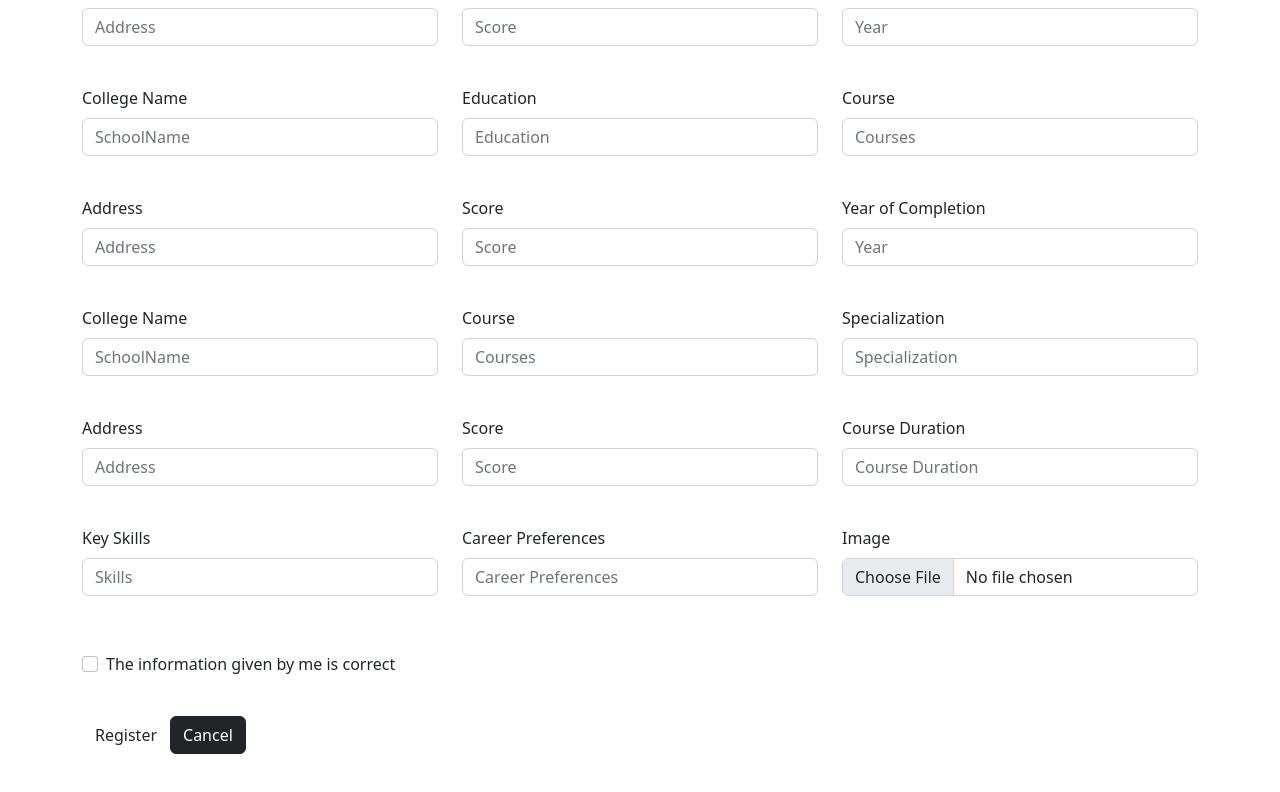
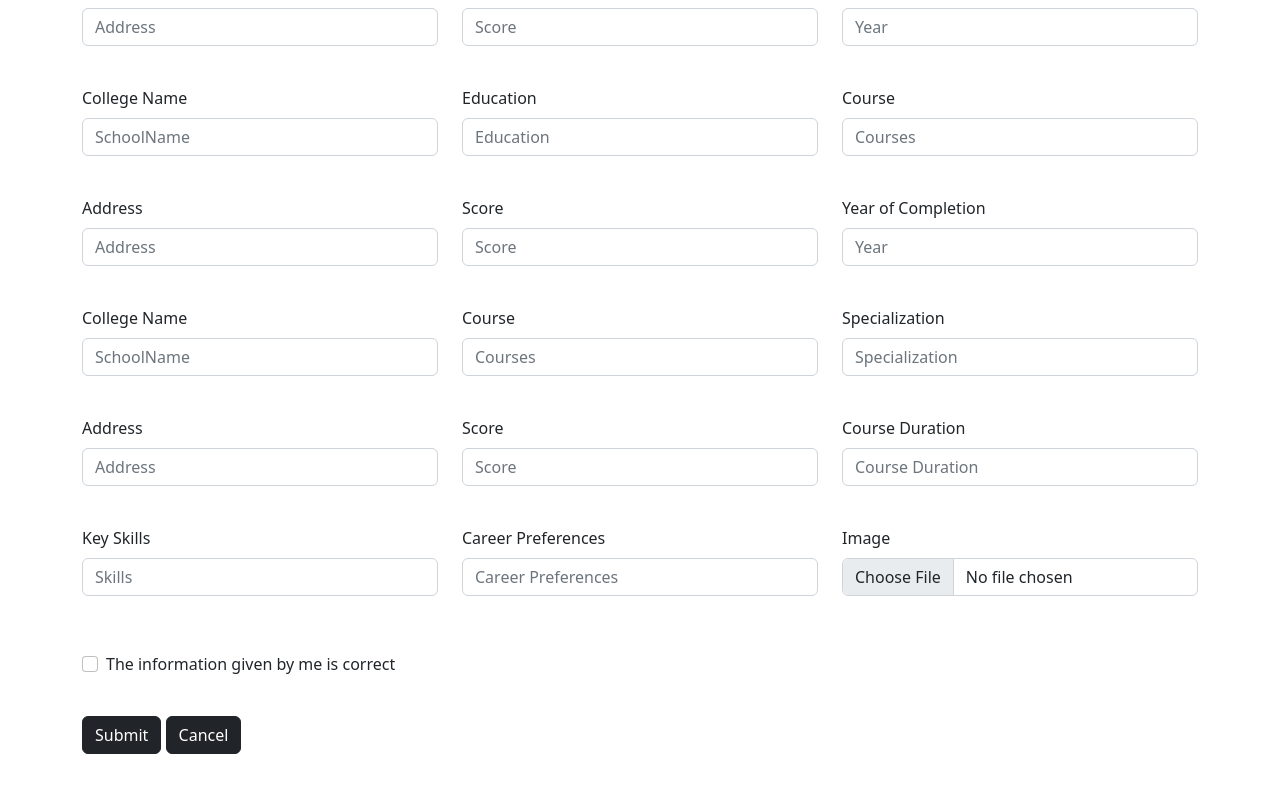
Before and after one commit to sb10122001k/PlacementManagementSystem, a React (Create React App) app in the folder frontend/: page /StudentRegister in a window 1280 px wide. Shown: the part 962-1754 px from the top of the page. Built offline with nearby package versions, Linux system fonts and the light colour scheme.

Commit message:
StudentRegister.js

```diff
--- a/frontend/src/components/StudentRegister.js
+++ b/frontend/src/components/StudentRegister.js
@@ -1,58 +1,16 @@
 import React, { Component } from 'react';
 import { Form, Row, Col, Button, InputGroup } from 'react-bootstrap'
-import * as yup from "yup";
-import { Formik } from 'formik'
 
 
 
 
 
-const schema = yup.object().shape({
-  firstName: yup.string().required(),
-  lastName: yup.string().required(),
-  username: yup.string().required(),
-  city: yup.string().required(),
-  state: yup.string().required(),
-  zip: yup.string().required(),
-  file: yup.mixed().required(),
-  terms: yup.bool().required().oneOf([true], 'terms must be accepted'),
-});
+const StudentRegister = () => {
+  return (
 
-
-const StudentRegister = () => {
-
- async function registerStudent(e){
-  console.log("Student Register")
- }
-
-
-  return (
-    <Formik
-      validationSchema={schema}
-      onSubmit={console.log}
-      initialValues={{
-        firstName: '',
-        lastName: '',
-        username: '',
-        city: '',
-        state: '',
-        zip: '',
-        file: null,
-        terms: false,
-      }}
-    >
-      {({
-        handleSubmit,
-        handleChange,
-        handleBlur,
-        values,
-        touched,
-        isValid,
-        errors,
-      }) => (
-        <Form onSubmit={registerStudent}>
+        <Form>
           <br></br>
-          <h1 className="container text-center">Student Register</h1>
+          <h1 class="container text-center">Student Register</h1>
           <br></br>
 
           <div class="container">
@@ -62,44 +20,18 @@ const StudentRegister = () => {
               <Form.Group as={Col} md="4" controlId="formGridFirstname" className="position-relative"
               >
                 <Form.Label>First Name</Form.Label>
-                <Form.Control type='text' placeholder="First name"
-                  name="firstName"
-                  value={values.firstName}
-                  onChange={handleChange}
-                  required
-                  isValid={touched.firstName && !errors.firstName}
-                  isInvalid={!!errors.firstName} />
-                <Form.Control.Feedback type="invalid" tooltip>
-                  {errors.firstName}
-                </Form.Control.Feedback>
+                <Form.Control type='text' placeholder="First name" required/>
+
               </Form.Group>
 
               <Form.Group as={Col} md="4" controlId="formGridLastname">
                 <Form.Label>Last Name</Form.Label>
-                <Form.Control type='text' placeholder="Last name"
-                  name="lastName"
-                  value={values.lastName}
-                  onChange={handleChange}
-                  isValid={touched.lastName && !errors.lastName}
-                  isInvalid={!!errors.lastName}
-                />
-                <Form.Control.Feedback type="invalid" tooltip>
-                  {errors.lastName}
-                </Form.Control.Feedback>
+                <Form.Control type='text' placeholder="Last name"/>
               </Form.Group>
 
               <Form.Group as={Col} controlId="formGridUSN">
                 <Form.Label>USN</Form.Label>
-                <Form.Control type='usn' placeholder="USN"
-                  name="string"
-                  value={values.usn}
-                  onChange={handleChange}
-                  required
-                  isValid={touched.usn && !errors.usn}
-                  isInvalid={!!errors.usn} />
-                <Form.Control.Feedback type="invalid" tooltip>
-                  {errors.usn}
-                </Form.Control.Feedback>
+                <Form.Control type='string' placeholder="USN"  required  />
               </Form.Group>
             </Row>
             <br></br>
@@ -137,15 +69,7 @@ const StudentRegister = () => {
               </Form.Group>
               <Form.Group as={Col} controlId="formGridState">
                 <Form.Label>State</Form.Label>
-                <Form.Control required placeholder="State"
-                  type="text"
-                  name="state"
-                  value={values.state}
-                  onChange={handleChange}
-                  isInvalid={!!errors.state} />
-                <Form.Control.Feedback type="invalid" tooltip>
-                  {errors.state}
-                </Form.Control.Feedback>
+                <Form.Control required placeholder="State" type="text" />
               </Form.Group>
             </Row>
 
@@ -155,16 +79,7 @@ const StudentRegister = () => {
 
               <Form.Group as={Col} controlId="formGridCity">
                 <Form.Label>City</Form.Label>
-                <Form.Control placeholder="City"
-                  type="text"
-                  name="city"
-                  required
-                  value={values.city}
-                  onChange={handleChange}
-                  isInvalid={!!errors.city} />
-                <Form.Control.Feedback type="invalid" tooltip>
-                  {errors.city}
-                </Form.Control.Feedback>
+                <Form.Control placeholder="City" type="text"  required  />
               </Form.Group>
 
               <Form.Group
@@ -176,16 +91,8 @@ const StudentRegister = () => {
                 <Form.Control
                   type="text"
                   placeholder="Zip"
-                  name="zip"
                   required
-                  value={values.zip}
-                  onChange={handleChange}
-                  isInvalid={!!errors.zip}
                 />
-
-                <Form.Control.Feedback type="invalid" tooltip>
-                  {errors.zip}
-                </Form.Control.Feedback>
               </Form.Group>
 
               <Form.Group as={Col} controlId="formGridContactnum">
@@ -333,13 +240,8 @@ const StudentRegister = () => {
                 <Form.Control
                   type="file"
                   required
-                  name="file"
-                  onChange={handleChange}
-                  isInvalid={!!errors.file}
                 />
-                <Form.Control.Feedback type="invalid" tooltip>
-                  {errors.file}
-                </Form.Control.Feedback>
+
               </Form.Group>
             </Row>
             <br></br>
@@ -351,12 +253,7 @@ const StudentRegister = () => {
                 required
                 name="terms"
                 label="The information given by me is correct"
-                onChange={handleChange}
-                isInvalid={!!errors.terms}
-                feedback={errors.terms}
-                feedbackType="invalid"
-                id="validationFormik106"
-                feedbackTooltip
+
               />
             </Form.Group>
 
@@ -364,7 +261,7 @@ const StudentRegister = () => {
 
             <br></br>
 
-            <input type="submit" value="Register" className="btn"/>
+            <Button variant="dark" type="submit">Submit </Button>{' '}
             <Button variant="dark" type="reset">Cancel </Button>
             <br></br>
             <br></br>
@@ -372,9 +269,8 @@ const StudentRegister = () => {
 
           </div>
         </Form>
-      )}
-    </Formik>
-  );
-}
+      )
+    }
+
 
 export default StudentRegister;
```
